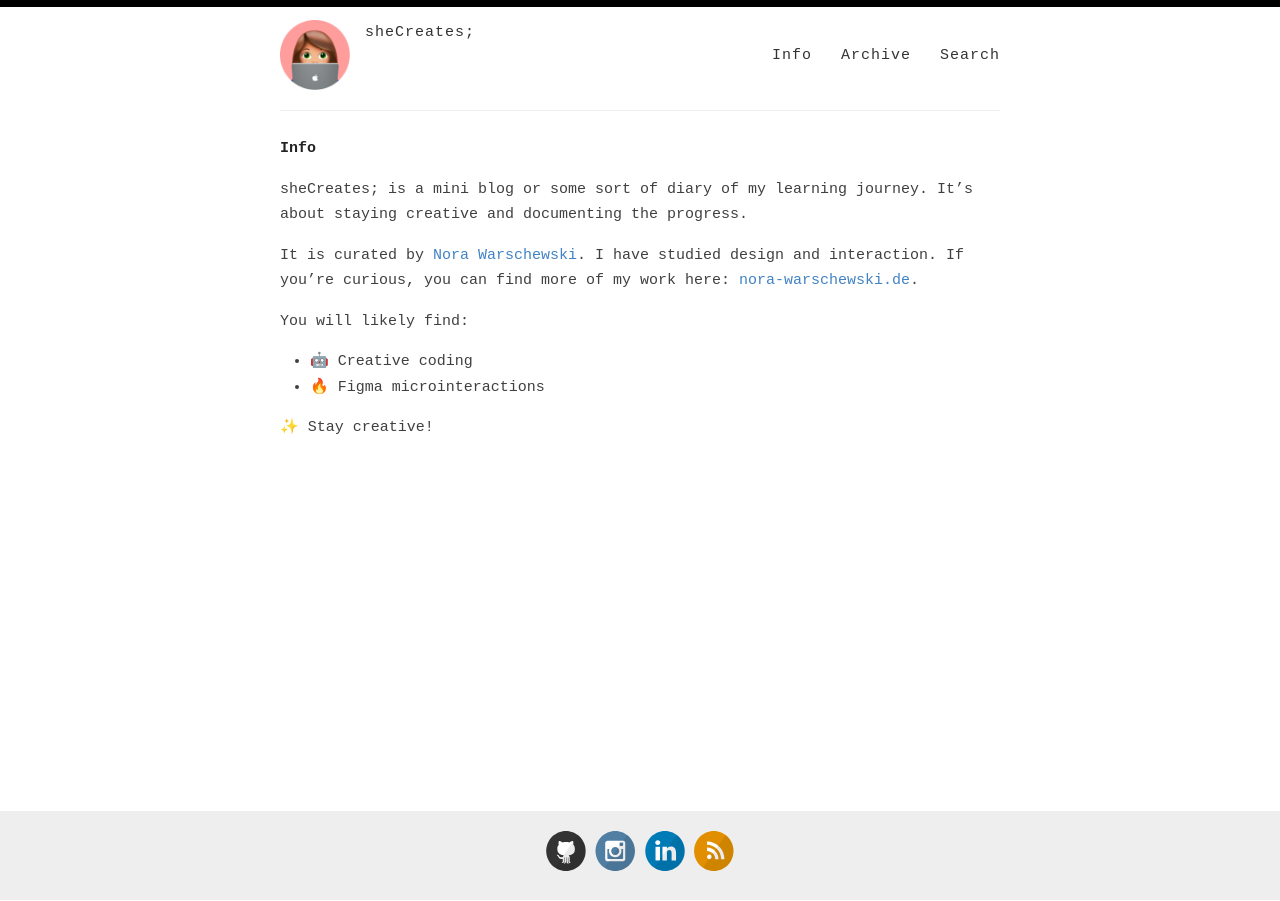
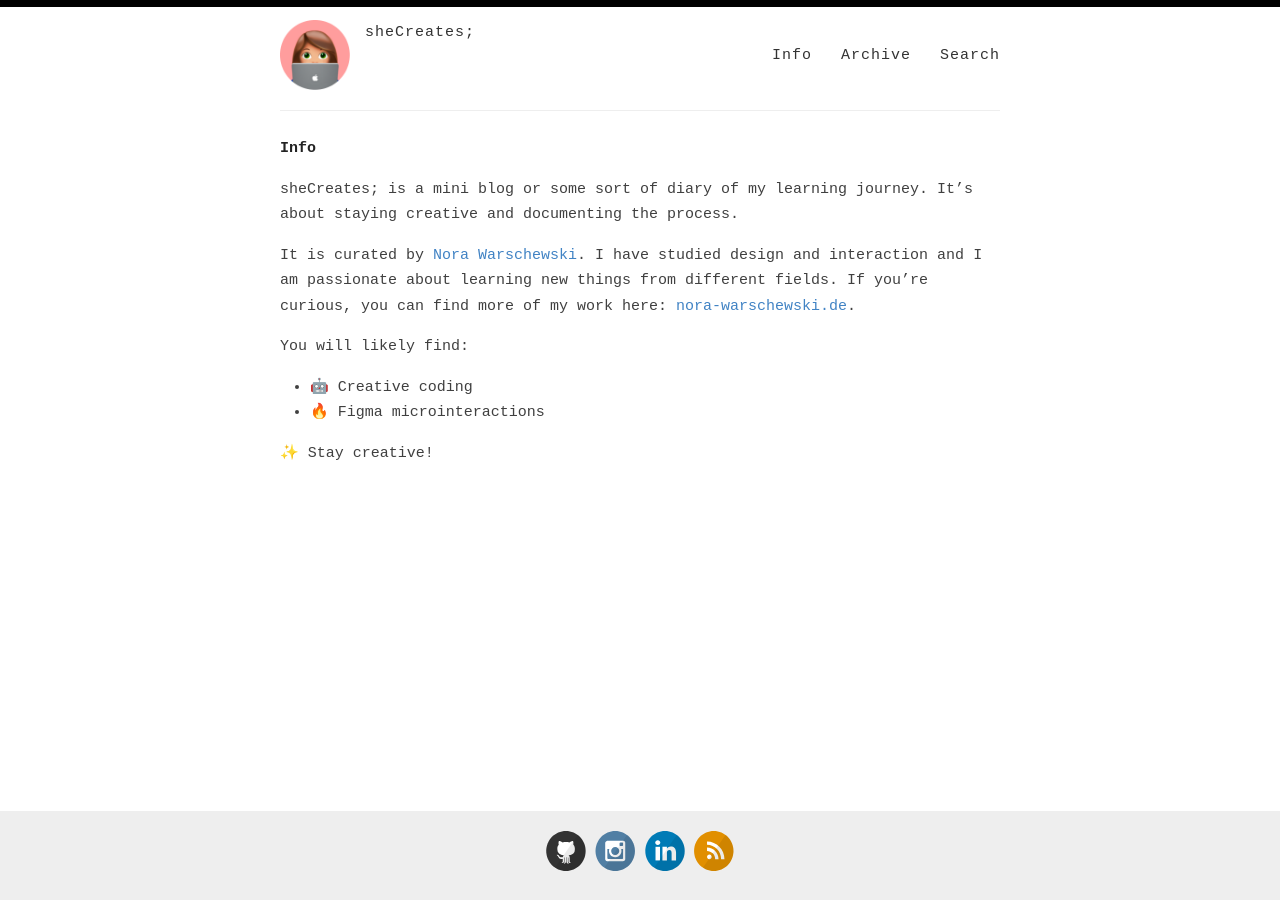
Before and after one commit to norawarschewski/shecreates.design, a Jekyll site: the page built from _pages/info.md, in a window 1280 px wide. Built offline with Jekyll 4.4.1, drawn with Linux system fonts in a browser that asks for light colours; some web fonts are replaced.

Commit message:
refactor: update content info.md

```diff
--- a/_pages/info.md
+++ b/_pages/info.md
@@ -4,9 +4,9 @@ title: Info
 permalink: /info/
 ---
 
-sheCreates; is a mini blog or some sort of diary of my learning journey. It's about staying creative and documenting the progress.
+sheCreates; is a mini blog or some sort of diary of my learning journey. It’s about staying creative and documenting the process.
 
-It is curated by [Nora Warschewski](https://github.com/norawarschewski). I have studied design and interaction. If you're curious, you can find more of my work here: [nora-warschewski.de](https://nora-warschewski.de).
+It is curated by [Nora Warschewski](https://github.com/norawarschewski). I have studied design and interaction and I am passionate about learning new things from different fields. If you're curious, you can find more of my work here: [nora-warschewski.de](https://nora-warschewski.de).
 
 You will likely find:
 - 🤖 Creative coding
```
